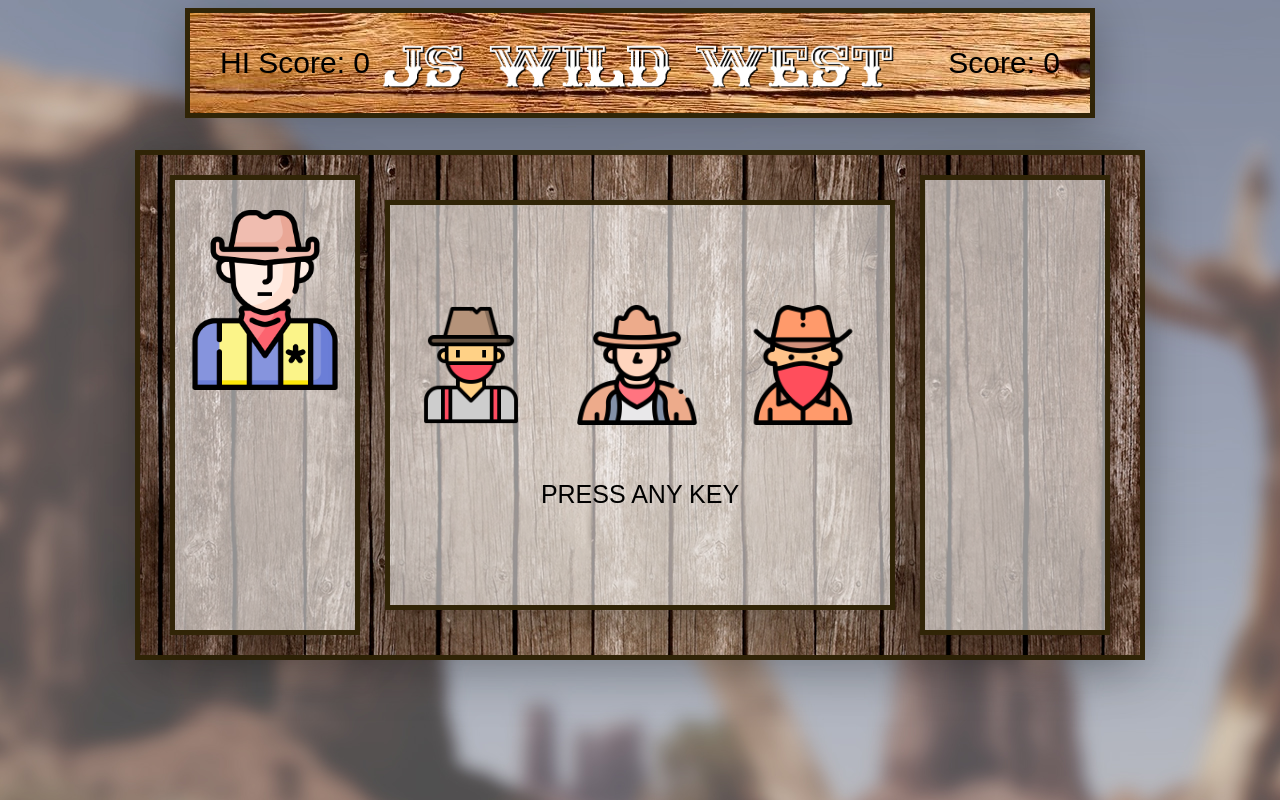
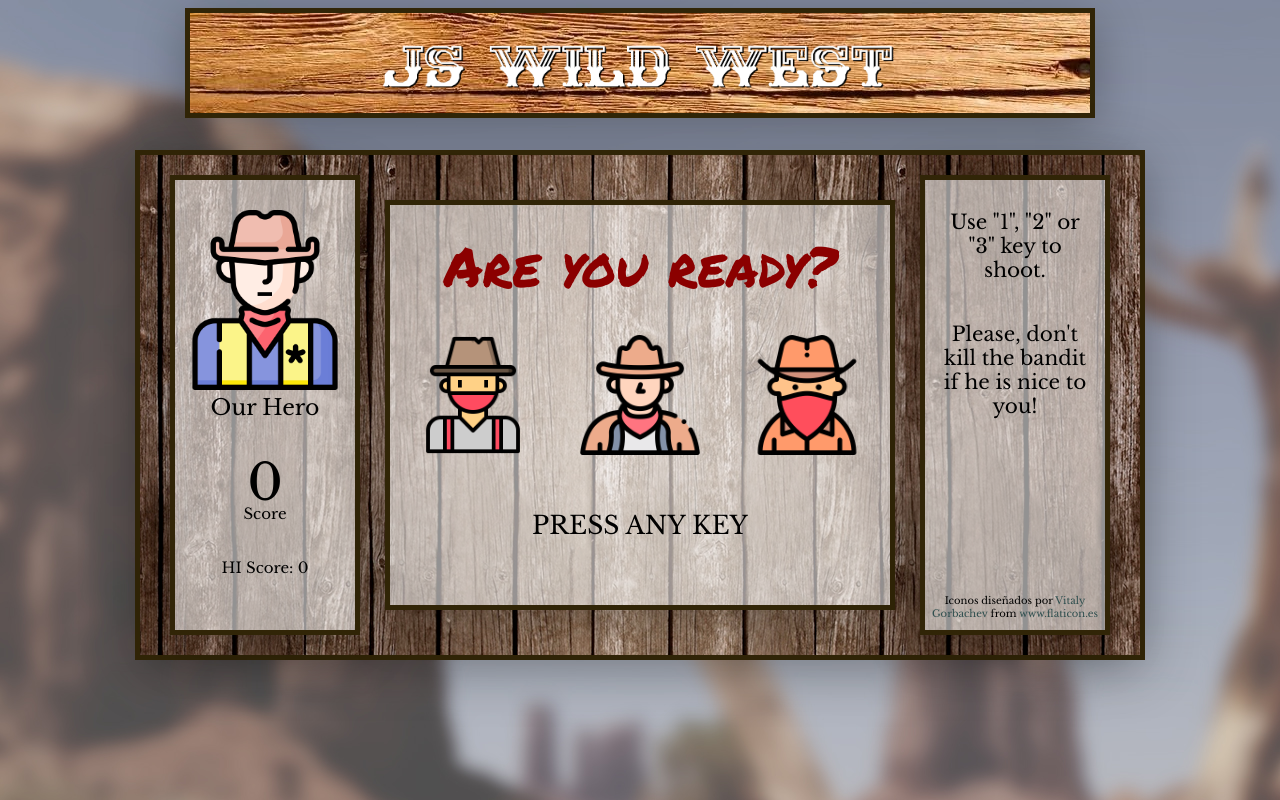
Before and after one commit to ikornzaft/js_wild_west, a plain HTML site: page index.html in a window 1280 px wide. Drawn offline with nearby package versions, Linux system fonts and the light colour scheme.

Commit message:
Some behavior and score details added to the game

```diff
--- a/app.js
+++ b/app.js
@@ -5,6 +5,8 @@ var hiscore = 0;
 document.addEventListener('keypress', init);
 
 function game() {
+    document.getElementById('message').style.visibility = "hidden";
+    document.getElementById('message').style.color = "darkred";
     document.removeEventListener('keypress', init);
     redraw();
 
@@ -29,7 +31,7 @@ function game() {
         if (flower === true) {
             document.getElementById('bandit-' + activeBandit).src = 'img/bandit' + activeBandit + '-rip.png';
             document.getElementById('sheriff').src = 'img/sheriff-shame.png';
-            document.getElementById('message').style.display = 'block';
+            document.getElementById('message').style.visibility = 'visible';
             document.getElementById('message').textContent = 'Shame on you!';
             if (totalScore > hiscore) {
                 hiscore = totalScore;
@@ -56,9 +58,12 @@ function game() {
         document.removeEventListener('keypress', validKey);
         if (flower === true) {
             flower = false;
+            document.getElementById('message').style.visibility = 'visible';
+            document.getElementById('message').style.color = 'green';
+            document.getElementById('message').textContent = 'Nice!';
             window.setTimeout(game, pause);
         } else {
-            document.getElementById('message').style.display = 'block';
+            document.getElementById('message').style.visibility = 'visible';
             document.getElementById('message').textContent = 'Too slow!';
             document.getElementById('sheriff').src = 'img/sheriff-rip.png';
             document.getElementById('bandit-' + activeBandit).src = 'img/bandit' + activeBandit + '-shoot.png';
@@ -66,7 +71,6 @@ function game() {
                 hiscore = totalScore;
             };
             document.getElementById('hiscore').textContent = 'HI Score: ' + hiscore;
-            //document.addEventListener('keypress', init);
             window.setTimeout(anyKey,1000);
         };
     };
@@ -86,12 +90,9 @@ function init(event) {
     totalScore = 0;
     pause = 1500;
     flower = false;
-    //document.getElementById('message').textContent = 'PRESS ANY KEY';
-    document.getElementById('message').style.display = 'none';
-    document.getElementById('actualScore').textContent = 'Score: 0';
-    //document.removeEventListener('keypress', init);
-
-    //window.setTimeout(game, 2000);
+    document.getElementById('message').style.visibility = 'hidden';
+    document.getElementById('any_key').style.visibility = 'hidden';
+    document.getElementById('actualScore').textContent = '0';
     game();
 };
 
@@ -138,15 +139,21 @@ function checkShot(choice) {
         document.getElementById('bandit-' + activeBandit).src = 'img/bandit' + activeBandit + '-rip.png';
         document.getElementById('sheriff').src = 'img/sheriff-smile.png';
 
-        if (speedOfShot < 300) {
+        if (speedOfShot < 330) {
             totalScore = totalScore + 40;
-        } else if (speedOfShot < 400) {
+            document.getElementById('message').style.visibility = 'visible';
+            document.getElementById('message').style.color = 'green';
+            document.getElementById('message').textContent = 'Excellent!';
+        } else if (speedOfShot < 360) {
             totalScore = totalScore + 20;
+            document.getElementById('message').style.visibility = 'visible';
+            document.getElementById('message').style.color = 'green';
+            document.getElementById('message').textContent = 'Great!';
         } else {
                 totalScore = totalScore + 10;
         };
 
-        document.getElementById('actualScore').textContent = 'Score: ' + totalScore;
+        document.getElementById('actualScore').textContent = totalScore;
         timeLimit = timeLimit - 20;
         pause = pause - 40;
         round++;
@@ -172,7 +179,7 @@ function dead() {
     document.getElementById('sheriff').src = 'img/sheriff-rip.png';
     document.getElementById('bandit-' + activeBandit).src = 'img/bandit' + activeBandit + '-shoot.png';
     //document.getElementById('message').style.display = 'block';
-    document.getElementById('message').style.display = 'block';
+    document.getElementById('message').style.visibility = 'visible';
     document.getElementById('message').textContent = 'You are dead!';
     if (totalScore > hiscore) {
         hiscore = totalScore;
@@ -185,7 +192,6 @@ function dead() {
 
 // Any Key
 function anyKey() {
-    document.getElementById('message').style.display = 'block';
-    document.getElementById('message').textContent = 'PRESS ANY KEY';
+    document.getElementById('any_key').style.visibility = 'visible';
     document.addEventListener('keypress', init);
 }
--- a/index.html
+++ b/index.html
@@ -4,30 +4,34 @@
         <meta charset="UTF-8">
         <link type="text/css" rel="stylesheet" href="style.css">
         <title>Cowboys</title>
+        <link href="https://fonts.googleapis.com/css2?family=Libre+Baskerville&family=Permanent+Marker&display=swap" rel="stylesheet">
     </head>
 
     <body>
         <div class="scores">
-            <div id="hiscore">HI Score: 0</div>
             <img src="img/titulo.png" alt="JS Wild West">
-            <div id="actualScore">Score: 0</div>
-
         </div>
         <div class="main">
             <div class="player_panel">
                 <img src="img/sheriff-still.png" alt="sheriff" id="sheriff">
-
+                <div class="hero">Our Hero</div>
+                <div id="actualScore">0</div>
+                <p>Score</p>
+                <div id="hiscore">HI Score: 0</div>
             </div>
             <div class="arena">
                 <div>
+                    <div id="message">Are you ready?</div>
                     <img src="img/bandit0-still.png" alt="bandit0" id="bandit-0">
                     <img src="img/bandit1-still.png" alt="bandit1" id="bandit-1">
                     <img src="img/bandit2-still.png" alt="bandit2" id="bandit-2">
-                    <div id="message">PRESS ANY KEY</div>
+                    <div id="any_key">PRESS ANY KEY</div>
                 </div>
             </div>
             <div class="info_panel">
-
+                <p>Use "1", "2" or "3" key to shoot.</p>
+                <p>Please, don't kill the bandit if he is nice to you!</p>
+                <div id="icons">Iconos diseñados por <a href="https://www.flaticon.es/autores/vitaly-gorbachev" title="Vitaly Gorbachev">Vitaly Gorbachev</a> from <a href="https://www.flaticon.es/" title="Flaticon">www.flaticon.es</a></div>
             </div>
         </div>
 
--- a/style.css
+++ b/style.css
@@ -1,13 +1,15 @@
-
 body {
     background-color: bisque;
     background-image: url(img/fondo2.jpg);
+    font-family: 'Libre Baskerville', serif;
+    text-align: center;
+
 }
 
 .texts {
     font-size: 40px;
-    text-align: center;
 }
+
 
 .scores {
     width: 900px;
@@ -19,7 +21,6 @@ body {
     box-shadow: 0px 10px 50px rgba(0, 0, 0, 0.3);
     background-color: brown;
     background-image: url("img/scores.jpg");
-    font-family: arial;
     font-size: 30px;
     color: black;
 }
@@ -30,20 +31,6 @@ body {
     top: 50%;
     left: 50%;
     transform: translate(-50%, -50%);
-}
-
-#hiscore {
-    position: absolute;
-    left: 30px;
-    top: 50%;
-    transform: translateY(-50%);
-}
-
-#actualScore {
-    position: absolute;
-    right: 30px;
-    top: 50%;
-    transform: translateY(-50%);
 }
 
 
@@ -57,10 +44,7 @@ body {
     background-image: url(img/panel1.jpg);
     box-shadow: 0px 10px 50px rgba(0, 0, 0, 0.3);
     border: 5px solid #312507;
-
-
 }
-
 
 .player_panel {
     width: 180px;
@@ -79,6 +63,33 @@ body {
     margin-top: 30px;
 }
 
+.hero {
+    font-size: 22px;
+}
+
+#actualScore {
+    position: relative;
+    font-size: 50px;
+    top: 30px;
+    left: 50%;
+    transform: translateX(-50%);
+}
+
+.player_panel p {
+    position: relative;
+    top: 5px;
+    font-size: 15px;
+}
+
+#hiscore {
+    font-size: 15px;
+    position: relative;
+    top: 25px;
+    left: 50%;
+    transform: translateX(-50%);
+
+}
+
 .arena {
     width: 500px;
     height: 400px;
@@ -90,19 +101,25 @@ body {
     background-color: rgba(243,243,243,0.6);
     box-shadow: 0px 10px 50px rgba(0, 0, 0, 0.3);
     border: 5px solid #312507;
-
 }
-
 
 .arena div img {
     width: 120px;
     margin: 21px;
-    margin-top: 100px;
+    margin-top: 50px;
 }
 
 #message {
+    font-family: 'Permanent Marker', cursive;
+    font-size: 55px;
+    color: darkred;
     text-align: center;
-    font-family: Arial;
+    position: relative;
+    top: 20px;
+}
+
+#any_key {
+    text-align: center;
     font-size: 25px;
     position: relative;
     top: 30px;
@@ -118,6 +135,22 @@ body {
     background-color: rgba(243,243,243,0.6);
     box-shadow: 0px 10px 50px rgba(0, 0, 0, 0.3);
     border: 5px solid #312507;
+}
+
+.info_panel p {
+    font-size: 20px;
+    padding: 10px;
+}
+
+#icons {
+    position: absolute;
+    bottom: 10px;
+    font-size: 10px;
+}
+
+#icons a {
+    text-decoration: none;
+    color: darkslategrey;
 }
 
 .score {
```
